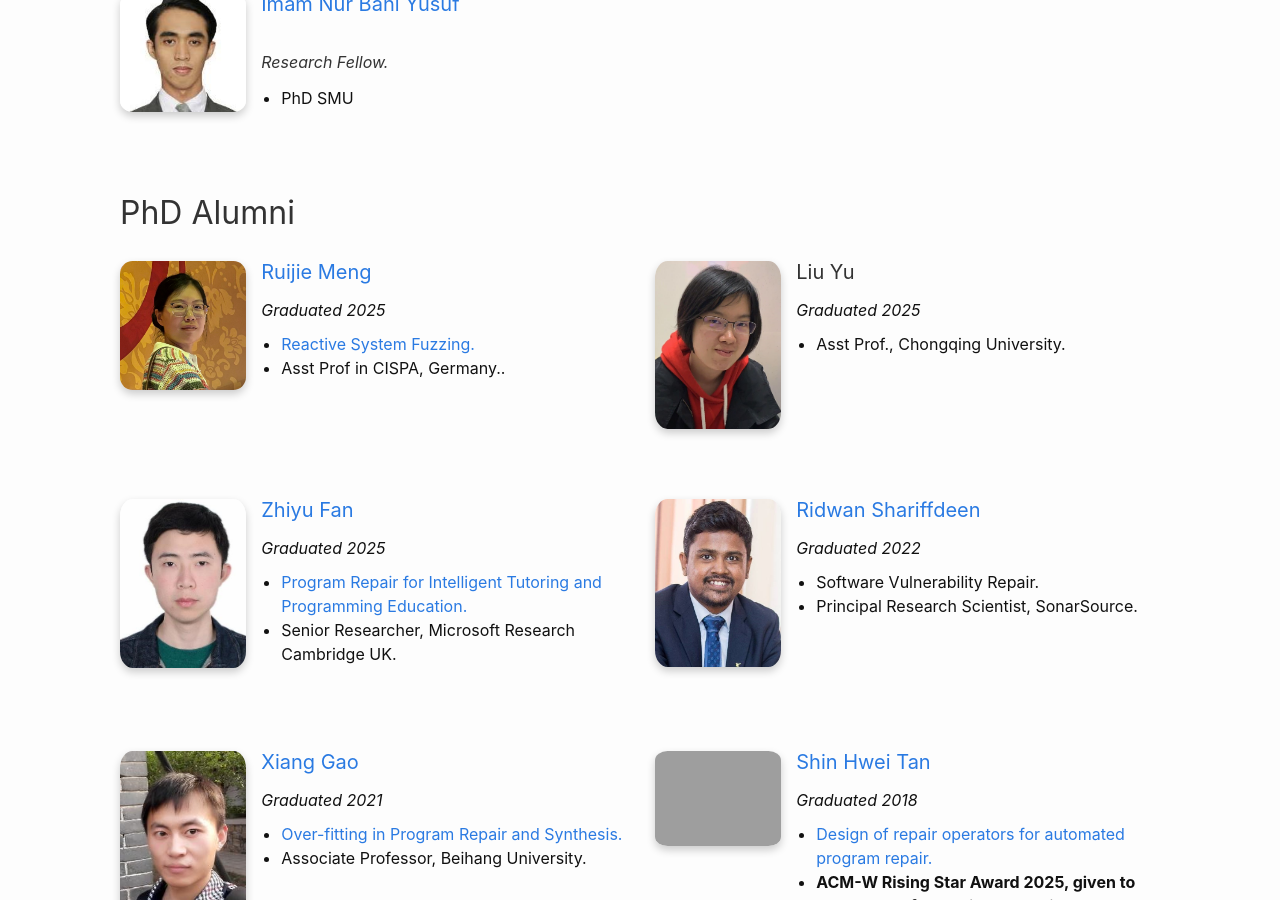
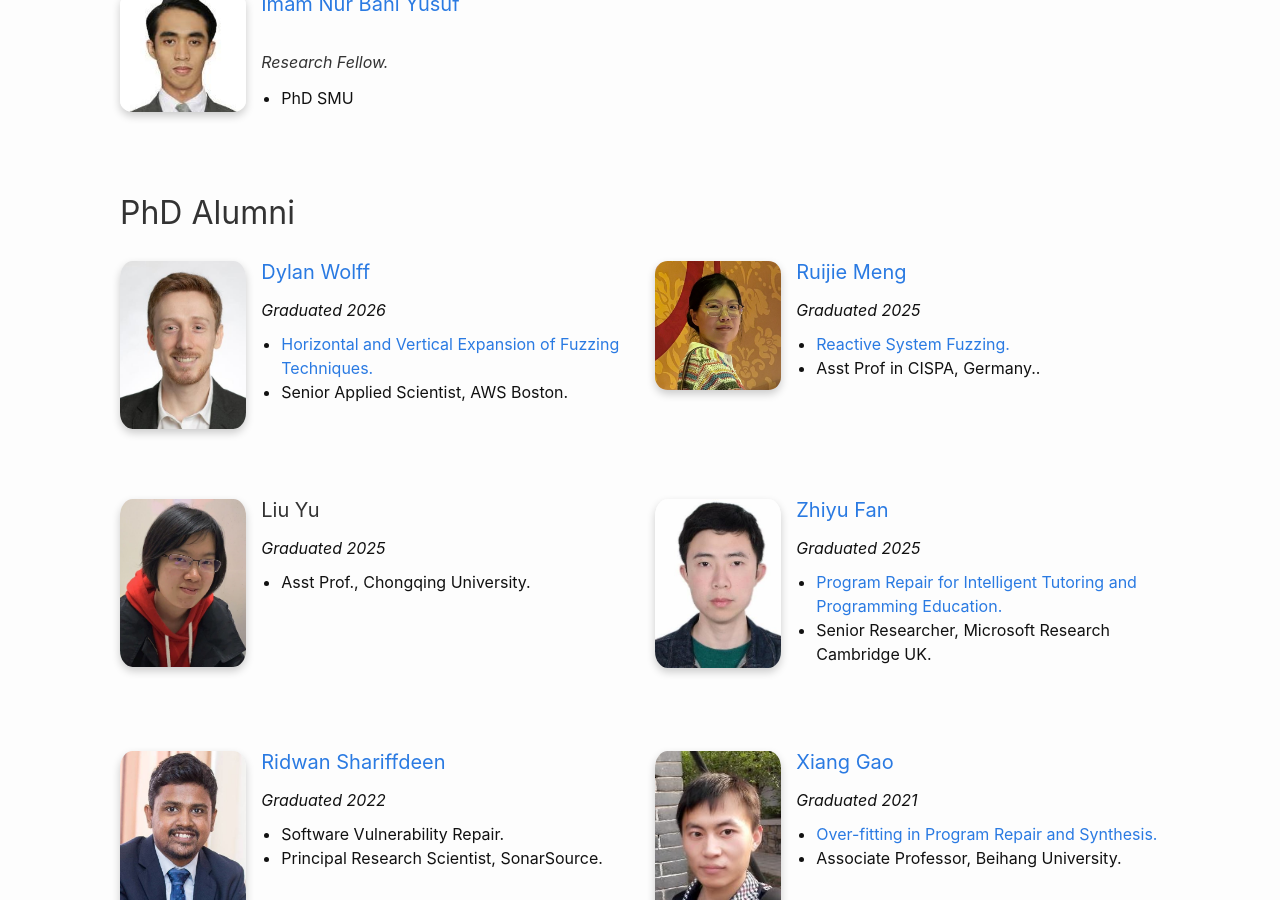
Before and after one commit to nus-tss/nus-tss.github.io, a Jekyll site: the page built from _pages/team.md, in a window 1280 px wide and 900 px high, scrolled down 2234 px. Built offline with Jekyll 4.4.1, drawn with Linux system fonts in a browser that asks for light colours; nearby versions of some CDN libraries.

Commit message:
Update phd-alumni.yml

```diff
--- a/_data/team/phd-alumni.yml
+++ b/_data/team/phd-alumni.yml
@@ -1,3 +1,12 @@
+
+- name: Dylan Wolff
+  photo: dylan.jpeg
+  graduated: 2026
+  next: Senior Applied Scientist, AWS Boston
+  thesis-title: Horizontal and Vertical Expansion of Fuzzing Techniques
+  thesis-link: https://abhikrc.com/Students/Dylan.pdf
+  website: https://dylanjwolff.com/
+
 
 - name: Ruijie Meng
   photo: ruijie.jpg
@@ -6,6 +15,7 @@
   thesis-title: Reactive System Fuzzing
   thesis-link: https://abhikrc.com/Students/Ruijie.pdf
   website: https://mengrj.github.io/
+
 
 - name: Liu Yu
   photo: liuyu.jpg
```
